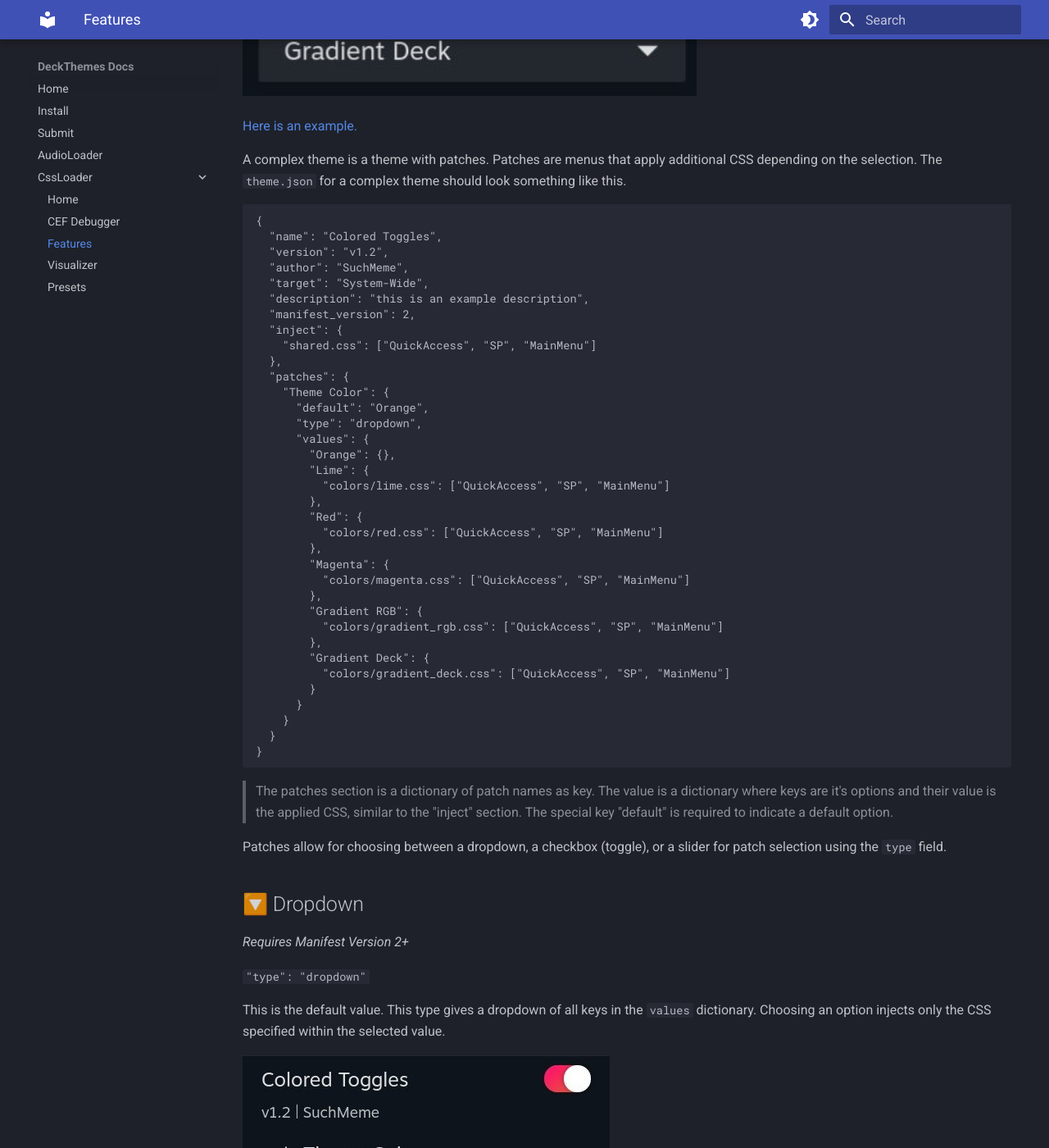
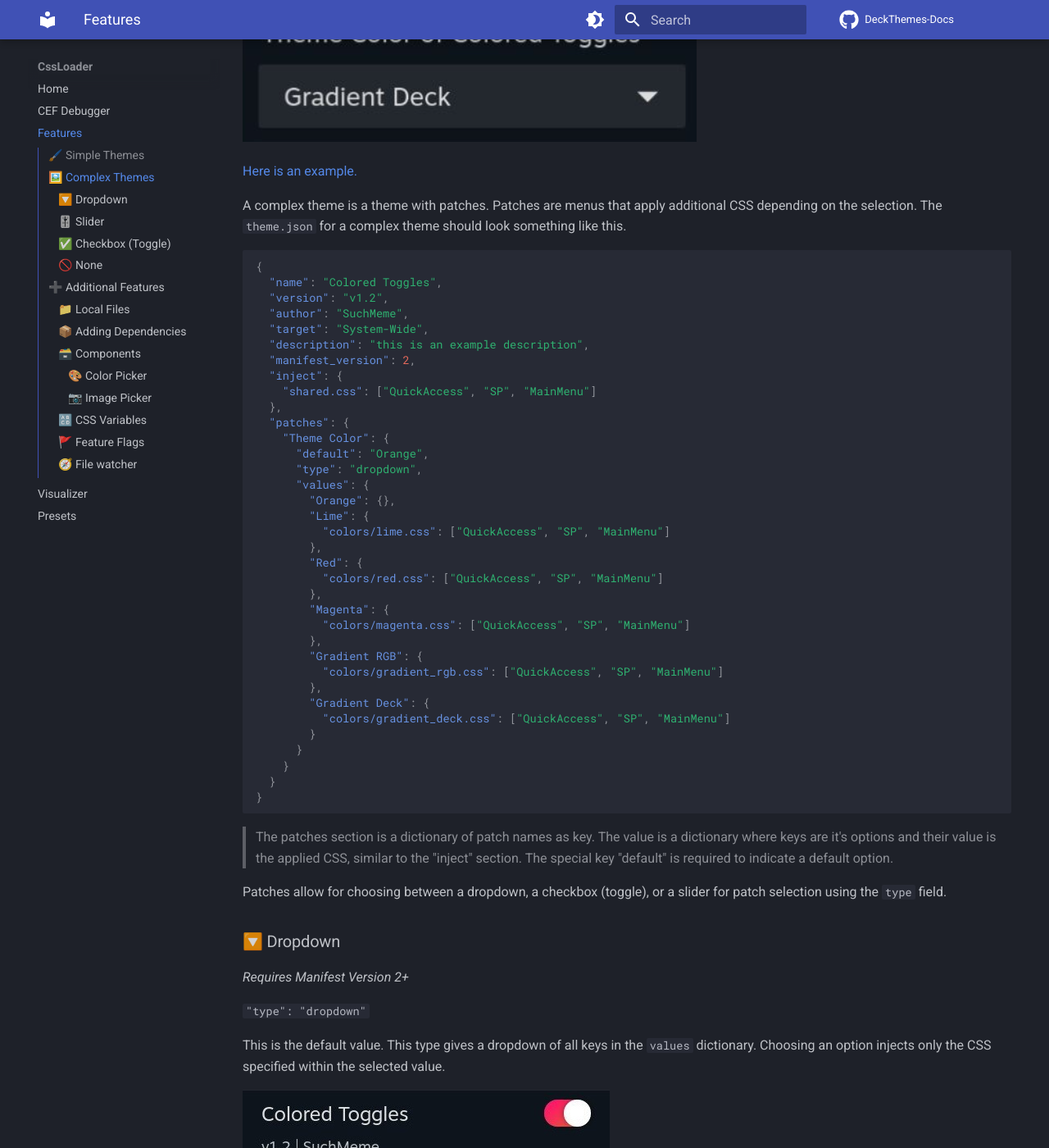
Before and after one commit to DeckThemes/DeckThemes-Docs, an MkDocs documentation site: the page built from docs/CSSLoader/Features.md, in a window 1280 px wide and 1400 px high, scrolled down 1918 px. Shown: the whole window at 82% size. Built offline with MkDocs 1.6.1 and Material for MkDocs 9.7.7, drawn with Linux system fonts in a browser that asks for light colours; comment, search, counter and statistics services are not loaded; some of the changed text lies outside the part shown.

Commit message:
Fix docs

````diff
--- a/docs/CSSLoader/Features.md
+++ b/docs/CSSLoader/Features.md
@@ -1,8 +1,6 @@
-# Features
+!!! question "The [source code of CSS Loader](https://github.com/suchmememanyskill/SDH-CssLoader) can be found here"
 
-?> The [source code of CSS Loader](https://github.com/suchmememanyskill/SDH-CssLoader) can be found here
-
-# 🖌️ Simple Themes
+## 🖌️ Simple Themes
 *Requires Manifest Version 1+*
 
 Themes are folders with CSS files and a single `theme.json` file inside. The `theme.json` determines how everything will be displayed and any options if the theme has them. The CSS Loader loads themes from `/home/deck/homebrew/themes`.
@@ -34,22 +32,23 @@
 - An optional description can be added to show a text description in the theme store.
 - The inject tab is a dictionary of relative CSS file paths as keys, and a list of tabs you want the CSS to be injected into.
 - The target field describes what part of the UI your theme themes. This is only useful for submitting a theme. The following options are available, but more can be added by creating an issue:
-  - System-Wide
-  - Background
-  - Keyboard
-  - Home
-  - Background
-  - Library
-  - Store
-  - Friends and Chat
-  - Media
-  - Downloads
-  - Settings
-  - Lock Screen
-  - Tweak
-  - Other
 
-# 🖼️ Complex Themes
+    * System-Wide
+    * Background
+    * Keyboard
+    * Home
+    * Background
+    * Library
+    * Store
+    * Friends and Chat
+    * Media
+    * Downloads
+    * Settings
+    * Lock Screen
+    * Tweak
+    * Other
+
+## 🖼️ Complex Themes
 *Requires Manifest Version 2+*
 
 ![ComplexTheme](img/complextheme.png)
@@ -100,7 +99,7 @@
 
 Patches allow for choosing between a dropdown, a checkbox (toggle), or a slider for patch selection using the `type` field.
 
-## 🔽 Dropdown
+### 🔽 Dropdown
 *Requires Manifest Version 2+*
 
 `"type": "dropdown"`
@@ -109,7 +108,7 @@
 
 ![dropdown](img/dropdown.jpg)
 
-## 🎚️ Slider
+### 🎚️ Slider
 *Requires Manifest Version 2+*
 
 `"type": "slider"`
@@ -118,7 +117,7 @@
 
 ![slider](img/slider.jpg)
 
-## ✅ Checkbox (Toggle)
+### ✅ Checkbox (Toggle)
 *Requires Manifest Version 2+*
 
 `"type": "checkbox"`
@@ -127,16 +126,16 @@
 
 ![checkbox](img/checkbox.jpg)
 
-## 🚫 None
+### 🚫 None
 *Requires Manifest Version 3+*
 
 `"type": "none"`
 
 Displays an arrow with the patch name. Has no functional use. For use with components.
 
-# ➕ Additional Features
+## ➕ Additional Features
 
-## 📁 Local Files
+### 📁 Local Files
 
 You can access files locally from CSS if you use the correct URL. You can access files like fonts, images, and more by using the following URL.
 
@@ -144,7 +143,7 @@
 
 [Here is an example.](https://github.com/suchmememanyskill/Steam-Deck-Theme-Template/tree/main/Sample%20Background%20Theme)
 
-## 📦 Adding Dependencies
+### 📦 Adding Dependencies
 *Requires Manifest Version 3+*
 
 Dependencies are useful if you want to bundle another theme or want to make small modifications to an existing theme. All dependencies get enabled alongside your theme.
@@ -164,11 +163,11 @@
 
 [Here is an example.](https://github.com/suchmememanyskill/Steam-Deck-Theme-Template/tree/main/Sample%20Dependency%20Theme)
 
-## 🗃️ Components
+### 🗃️ Components
 
 Components are a way to attach extra parts to a selectable patch option. Inside a patch, you can make a `"components"` field (its value is a list), and put the components inside.
 
-### 🎨 Color Picker
+#### 🎨 Color Picker
 *Requires Manifest Version 3+*
 
 ![Color picker](img/color-picker.jpg)
@@ -197,7 +196,7 @@
 - `css_variable` refers to the name of the CSS variable that will be injected
 - `tabs` refers to what tabs the CSS variable will be injected into
 
-### 📷 Image Picker
+#### 📷 Image Picker
 *Requires Manifest Version 4+*
 
 ![imagepicker](img/image-picker.jpg)
@@ -226,7 +225,7 @@
 - `css_variable` refers to the name of the CSS variable that will be injected
 - `tabs` refers to what tabs the CSS variable will be injected into
 
-## 🔠 CSS Variables
+### 🔠 CSS Variables
 *Requires Manifest Version 5+*
 
 Instead of creating a single file that just stores 1 css variable, a shorthand is available to do it directly in the `theme.json`.
@@ -240,7 +239,7 @@
 
 By putting 2 dashes in front of a key in any inject section, CSS Loader will read the first variable of the key's value, and inject that into the remaining array elements as tabs.
 
-## 🚩 Feature Flags
+### 🚩 Feature Flags
 *Requires Manifest version 6+*
 
 Flags manipulate how a theme is intepreted by CSS Loader. This is used to enable specific niche functionality. There are currently 3 flags
@@ -257,7 +256,7 @@
   ],
 ```
 
-## 🧭 File watcher
+### 🧭 File watcher
 *Requires CSS Loader version 1.4.0+*
 
 If a file called `WATCH` is detected in the themes folder, CSS Loader will start watching file changes to any css file in any theme directory. This may lead to buggy behavior, so it's not enabled by default. This means that if any css file gets edited remotely, CSS Loader will automatically reload all themes, so you can 'live edit' css files.
--- a/mkdocs.yml
+++ b/mkdocs.yml
@@ -1,9 +1,15 @@
 site_name: DeckThemes Docs
+repo_url: https://github.com/beebls/DeckThemes-Docs
+repo_name: DeckThemes-Docs
 theme:
   name: material
   features:
     - toc.integrate
     - navigation.instant
+    - navigation.expand
+    - navigation.sections
+    - navigation.tabs
+    - navigation.tracking
   palette:
     # Palette toggle for light mode
     - scheme: slate
@@ -17,11 +23,16 @@
         icon: material/brightness-7
         name: Switch to dark mode
 
+  icon:
+    repo: fontawesome/brands/github
+
 nav:
-  - Home: "index.md"
-  - Install: "Install.md"
-  - Submit: "Submission.md"
-  - AudioLoader: "AudioLoader/index.md"
+  - Home:
+    - Home: "index.md"
+    - Install: "Install.md"
+    - Submit: "Submission.md"
+  - AudioLoader:
+    - Home: "AudioLoader/index.md"
   - CssLoader:
     - Home: "CSSLoader/index.md"
     - CEF Debugger: "CSSLoader/Cef_Debugger.md"
@@ -30,5 +41,11 @@
     - Presets: "CSSLoader/Presets.md"
 
 markdown_extensions:
+  - admonition
+  - pymdownx.details
+  - pymdownx.superfences
+  - def_list
+  - pymdownx.tasklist:
+      custom_checkbox: true
   - toc:
       permalink: true
````
Also changed, not shown: docs/CSSLoader/Presets.md (+2 -1 lines), docs/CSSLoader/Visualizer.md (+3 -3 lines).
